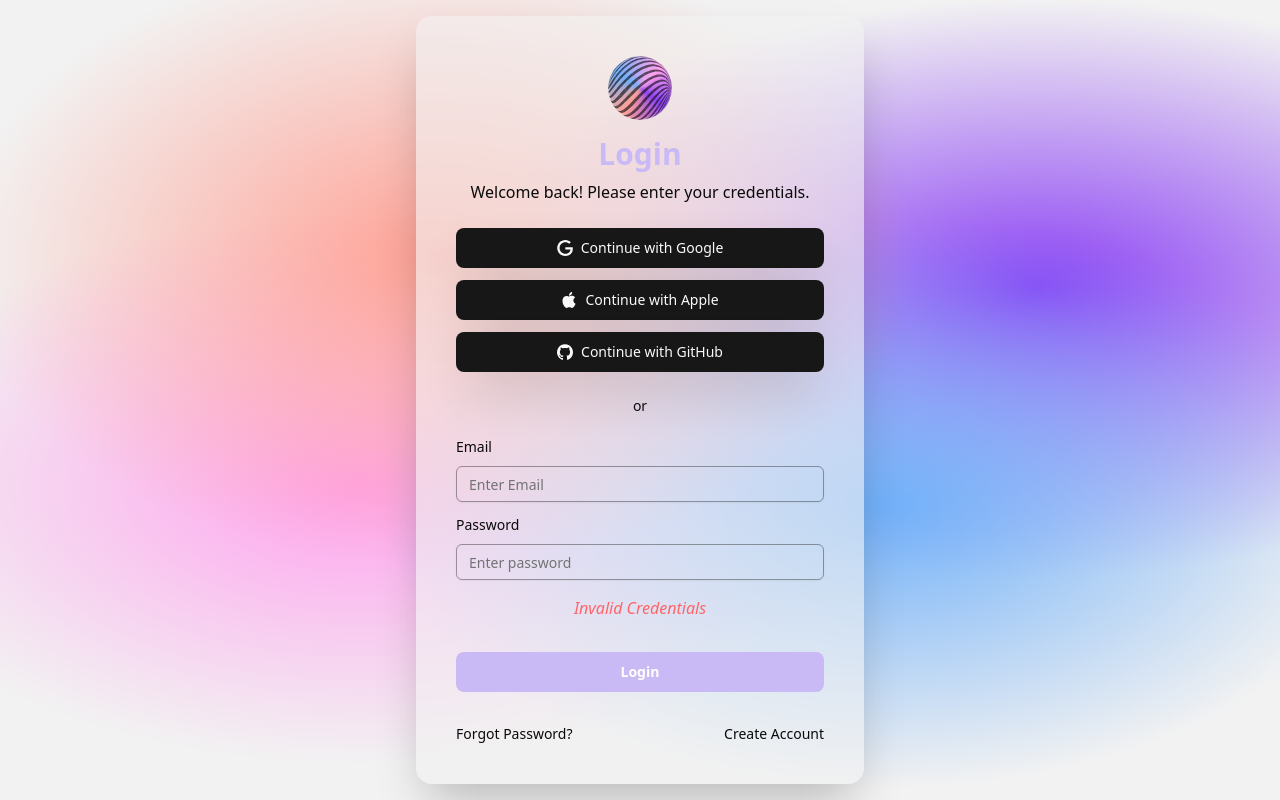
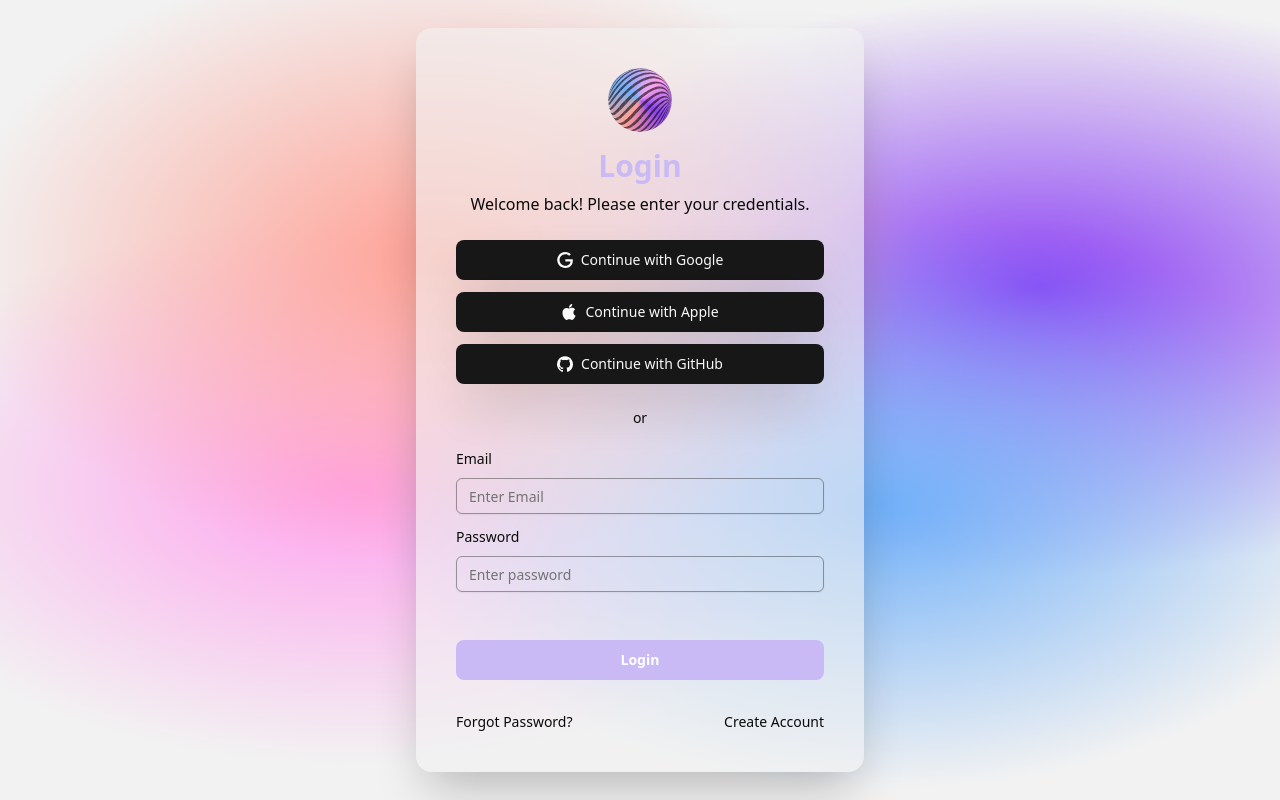
Before and after one commit to Jasdeep-Singh-Dhillon/Sphere, a Next.js app: page /login in a window 1280 px wide. Built offline with nearby package versions, Linux system fonts and the light colour scheme; no server answers.

Commit message:
Fix login page error

```diff
--- a/src/app/login/page.tsx
+++ b/src/app/login/page.tsx
@@ -12,11 +12,7 @@ import z from "zod/v4";
 
 function ErrorMessage({ message }: { message: string | undefined }) {
   if (!message) {
-    return (
-      <em role="alert" className="text-red-400">
-        Invalid Credentials
-      </em>
-    );
+    return "";
   }
   if (message === "Hub") redirect("/hub");
   return (
```
